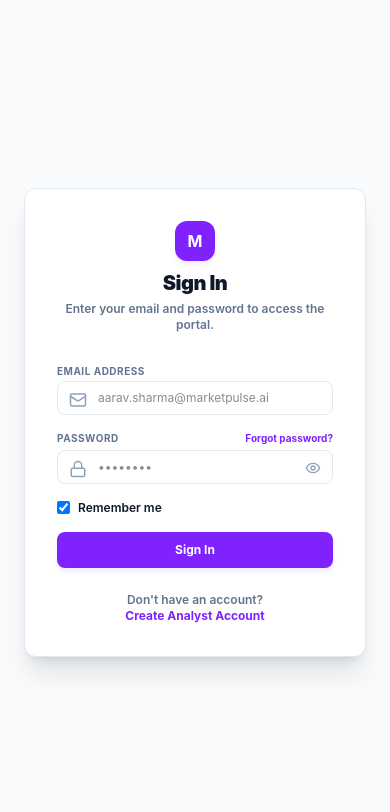
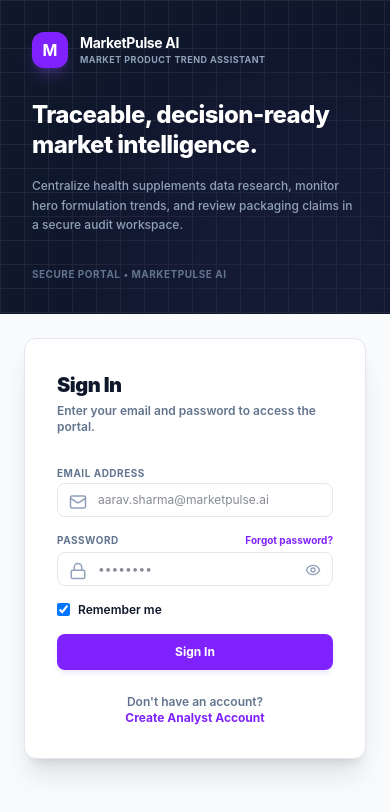
Before and after one commit to Rameshwar1812/marketpulse-ai, a React (Vite) app in the folder frontend/: page /login in a window 390 px wide. Shown: the top 812 px of the page. Built offline with nearby package versions, Linux system fonts and the light colour scheme; no server answers.

Commit message:
Restore responsive split-screen authentication layout to support zooming without elements disappearing

```diff
--- a/frontend/src/pages/Login.jsx
+++ b/frontend/src/pages/Login.jsx
@@ -83,16 +83,48 @@ export const Login = ({ defaultRegister = false }) => {
   };
 
   return (
-    <div className="flex min-h-screen w-screen bg-slate-50 items-center justify-center p-6 select-none">
-      {/* Centered Professional Login Card */}
-      <div className="w-full max-w-md bg-white rounded-xl border border-slate-200 p-8 shadow-xl space-y-6">
-        {/* Simple Brand Header */}
-        <div className="flex flex-col items-center text-center space-y-2">
-          <div className="flex h-10 w-10 items-center justify-center rounded-xl bg-violet-600 text-white font-bold shadow-md shadow-violet-100">
+    <div className="flex flex-col md:flex-row min-h-screen w-screen bg-slate-50 select-none">
+      {/* Left Column: Visual Brand Composition (Responsive: stacks on mobile, side-by-side on desktop) */}
+      <div className="flex w-full md:w-1/2 flex-col justify-between bg-slate-900 p-8 md:p-12 text-white relative overflow-hidden min-h-[300px] md:min-h-screen">
+        {/* Abstract grid lines background */}
+        <div className="absolute inset-0 opacity-15 pointer-events-none">
+          <div className="absolute inset-0 bg-[linear-gradient(to_right,#808080_1px,transparent_1px),linear-gradient(to_bottom,#808080_1px,transparent_1px)] bg-[size:24px_24px]"></div>
+          <div className="absolute top-1/4 left-1/4 h-96 w-96 rounded-full bg-violet-500 blur-3xl opacity-30"></div>
+        </div>
+
+        {/* Top Header */}
+        <div className="relative z-10 flex items-center gap-3">
+          <div className="flex h-9 w-9 items-center justify-center rounded-xl bg-violet-600 text-white font-bold shadow-lg shadow-violet-500/25">
             M
           </div>
+          <div className="flex flex-col">
+            <span className="text-sm font-bold tracking-tight text-white">MarketPulse AI</span>
+            <span className="text-[9px] text-slate-400 font-bold tracking-wider uppercase">Market Product Trend Assistant</span>
+          </div>
+        </div>
+
+        {/* Brand Headline */}
+        <div className="relative z-10 my-8 md:my-auto max-w-md space-y-4">
+          <h1 className="text-2xl md:text-3xl font-extrabold tracking-tight leading-tight">
+            Traceable, decision-ready market intelligence.
+          </h1>
+          <p className="text-xs md:text-sm text-slate-400 font-medium leading-relaxed">
+            Centralize health supplements data research, monitor hero formulation trends, and review packaging claims in a secure audit workspace.
+          </p>
+        </div>
+
+        {/* Footer */}
+        <div className="relative z-10 text-[10px] text-slate-500 font-bold uppercase tracking-wider">
+          Secure Portal &bull; MarketPulse AI
+        </div>
+      </div>
+
+      {/* Right Column: Authentication Form Area */}
+      <div className="flex w-full md:w-1/2 items-center justify-center p-6 md:p-12 min-h-[400px] md:min-h-screen bg-slate-50">
+        <div className="w-full max-w-md bg-white rounded-xl border border-slate-200 p-8 shadow-xl space-y-6">
+          {/* Form Header */}
           <div className="space-y-1">
-            <h2 className="text-xl font-black text-slate-900 tracking-tight">
+            <h2 className="text-xl font-black tracking-tight text-slate-900">
               {isRegister ? "Create Analyst Account" : "Sign In"}
             </h2>
             <p className="text-xs text-slate-500 font-semibold">
@@ -101,7 +133,6 @@ export const Login = ({ defaultRegister = false }) => {
                 : "Enter your email and password to access the portal."
               }
             </p>
-          </div>
           </div>
 
           {/* Error alert */}
@@ -112,7 +143,7 @@ export const Login = ({ defaultRegister = false }) => {
             </div>
           )}
 
-        {/* Combined Credentials Form */}
+          {/* Credentials Form */}
           <form onSubmit={handleSubmit} className="space-y-4">
 
             {isRegister && (
@@ -272,6 +303,7 @@ export const Login = ({ defaultRegister = false }) => {
           </p>
         </div>
       </div>
+    </div>
   );
 };
 export default Login;
```
Lines whose indentation alone changed are shown as unchanged.
